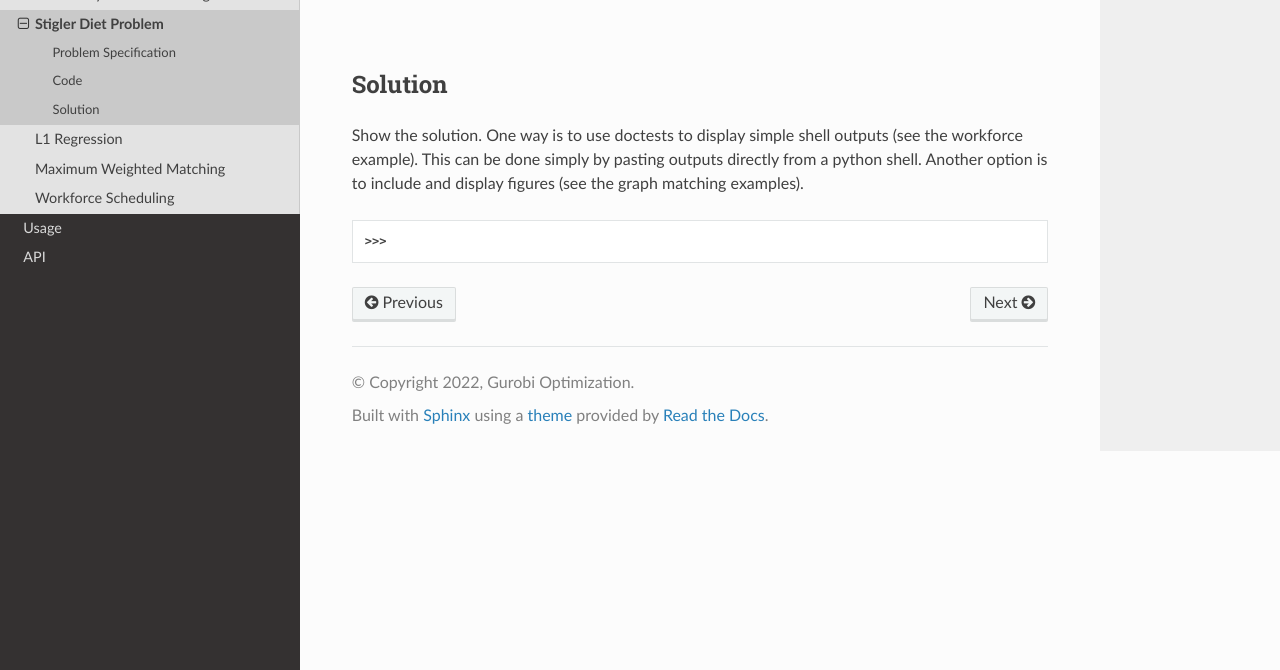
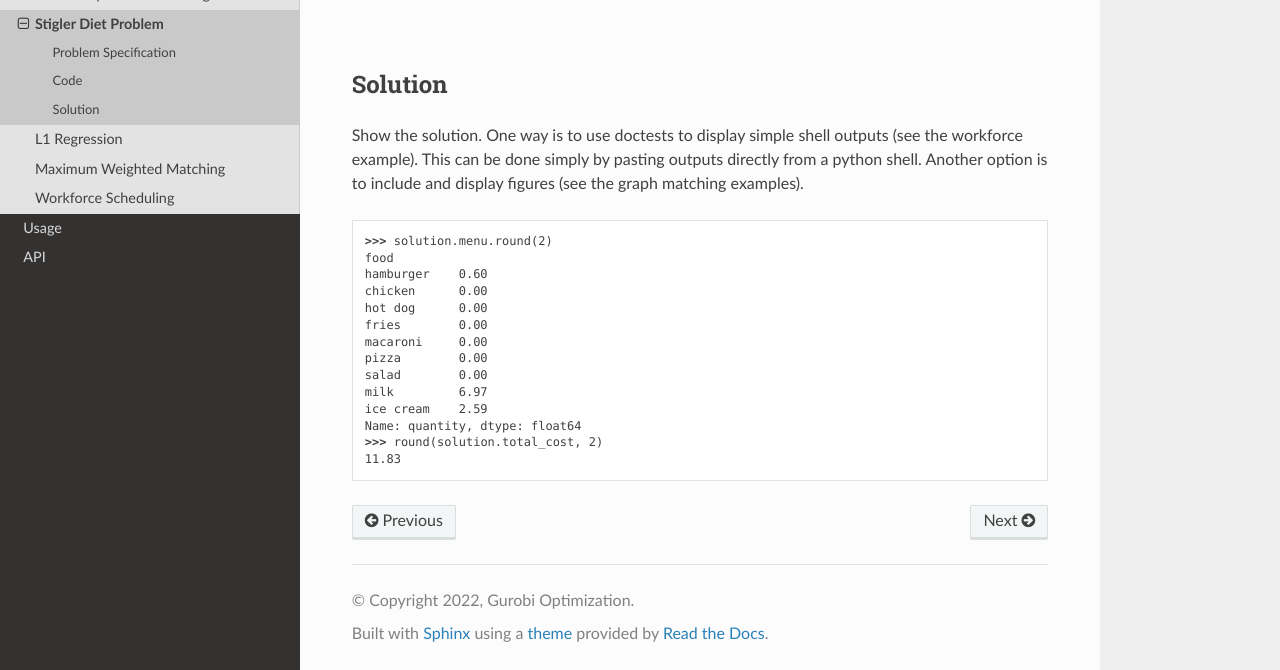
Before and after one commit to Gurobi/gurobi-optimods, a Sphinx documentation site: the page built from docs/source/mods/diet.rst, in a window 1280 px wide and 900 px high, scrolled down 1514 px, cut to the strip 230-900 px from the top of the window. Built offline with Sphinx 7.4.7 and the Read the Docs theme 2.0.0, drawn with Linux system fonts in a browser that asks for light colours.

Commit message:
Add results

```diff
--- a/docs/source/mods/diet.rst
+++ b/docs/source/mods/diet.rst
@@ -166,7 +166,20 @@ Show the solution. One way is to use doctests to display simple shell outputs
 directly from a python shell. Another option is to include and display figures
 (see the graph matching examples).
 
-.. doctest:: mod
+.. doctest:: diet
     :options: +NORMALIZE_WHITESPACE
 
-    >>>
+    >>> solution.menu.round(2)
+    food
+    hamburger    0.60
+    chicken      0.00
+    hot dog      0.00
+    fries        0.00
+    macaroni     0.00
+    pizza        0.00
+    salad        0.00
+    milk         6.97
+    ice cream    2.59
+    Name: quantity, dtype: float64
+    >>> round(solution.total_cost, 2)
+    11.83
```
Also changed, not shown: other parts of docs/source/mods/diet.rst (+4 -4 lines).
